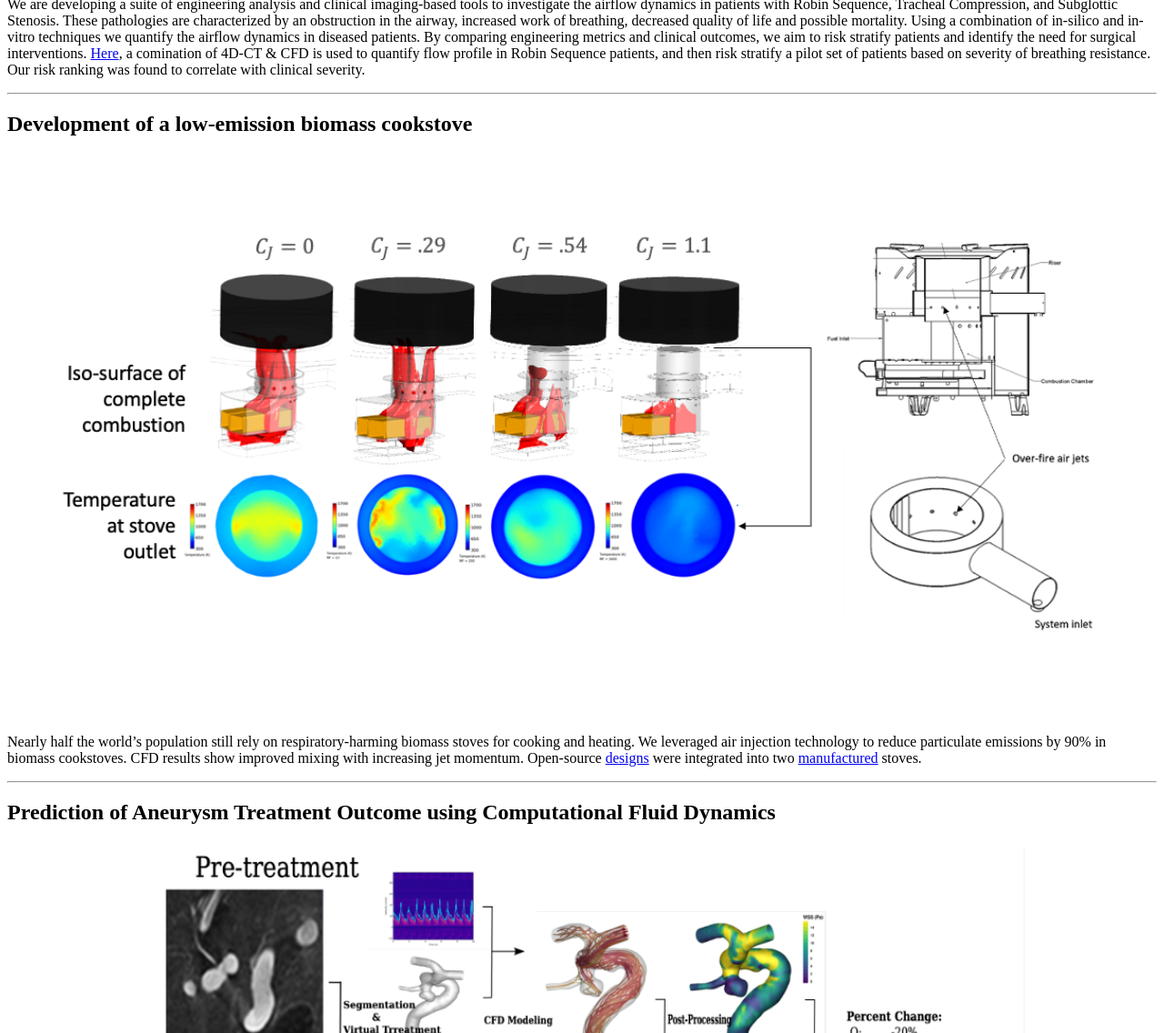
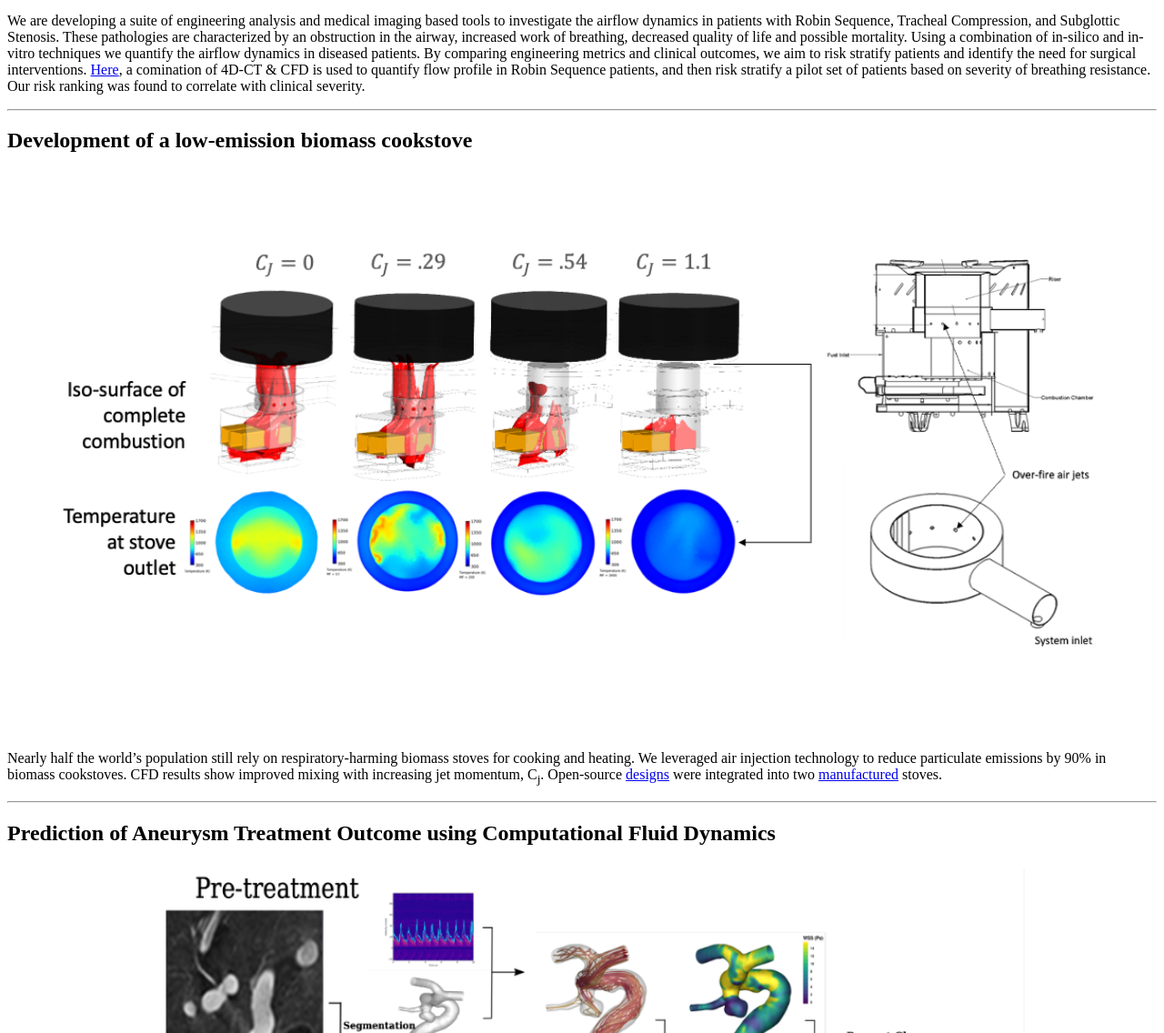
Before and after one commit to mc-barbour/personal_website, a Jekyll site: the page built from selected_projects.md, in a window 1280 px wide and 1400 px high, scrolled down 1127 px. Shown: the part 264-1400 px from the top of the window at 91% size. Built offline with Jekyll 4.4.1, drawn with Linux system fonts in a browser that asks for light colours; some of the changed text lies outside the part shown; grey boxes are pictures that could not be loaded.

Commit message:
small tweaks

```diff
--- a/_includes/sidebar.html
+++ b/_includes/sidebar.html
@@ -9,6 +9,7 @@
       </h1>
       <p class="lead">{{ site.description }}</p>
       <p class='work_place'>{{site.work}}</p>
+
     </div>
 
     <nav class="sidebar-nav">
@@ -28,7 +29,7 @@
           {% endif %}
         {% endif %}
       {% endfor %}
-
+      <br>
       <!--<a class="sidebar-nav-item" href="{{ site.github.repo }}/archive/v{{ site.version }}.zip">Download</a>-->
       <!--<a class="sidebar-nav-item" href="{{ site.github.repo }}">GitHub project</a>-->
       <span class="sidebar-nav-item">barbourm@uw.edu</span>
--- a/selected_projects.md
+++ b/selected_projects.md
@@ -13,7 +13,7 @@
 
 <img src="../images/robin_image.png" alt="robin" width="100%">
 
-We are developing a suite of engineering analysis and clinical imaging-based tools to investigate the airflow dynamics in patients with Robin Sequence, Tracheal Compression, and Subglottic Stenosis. These pathologies are characterized by an obstruction in the airway, increased work of breathing, decreased quality of life and possible mortality. Using a combination of in-silico and in-vitro techniques we quantify the airflow dynamics in diseased patients. By comparing engineering metrics and clinical outcomes, we aim to risk stratify patients and identify the need for surgical interventions. <a href='https://link.springer.com/article/10.1007/s10439-022-03036-6'>Here</a>, a comination of 4D-CT & CFD is used to quantify flow profile in Robin Sequence patients, and then risk stratify a pilot set of patients based on severity of breathing resistance. Our risk ranking was found to correlate with clinical severity.
+We are developing a suite of engineering analysis and medical imaging based tools to investigate the airflow dynamics in patients with Robin Sequence, Tracheal Compression, and Subglottic Stenosis. These pathologies are characterized by an obstruction in the airway, increased work of breathing, decreased quality of life and possible mortality. Using a combination of in-silico and in-vitro techniques we quantify the airflow dynamics in diseased patients. By comparing engineering metrics and clinical outcomes, we aim to risk stratify patients and identify the need for surgical interventions. <a href='https://link.springer.com/article/10.1007/s10439-022-03036-6'>Here</a>, a comination of 4D-CT & CFD is used to quantify flow profile in Robin Sequence patients, and then risk stratify a pilot set of patients based on severity of breathing resistance. Our risk ranking was found to correlate with clinical severity.
 
 ---------------------------------------
 
@@ -26,7 +26,7 @@
 
 <img src="../images/cookstoves.png" alt="cookstoves" width="100%">
 
-Nearly half the world's population still rely on respiratory-harming biomass stoves for cooking and heating. We leveraged air injection technology to reduce particulate emissions by 90% in biomass cookstoves. CFD results show improved mixing with increasing jet momentum. Open-source <a href='https://www-sciencedirect-com.offcampus.lib.washington.edu/science/article/pii/S0973082621001083'>designs</a>  were integrated into two <a href='https://burnstoves.com/products/wood-stoves/turbo'> manufactured</a> stoves.
+Nearly half the world's population still rely on respiratory-harming biomass stoves for cooking and heating. We leveraged air injection technology to reduce particulate emissions by 90% in biomass cookstoves. CFD results show improved mixing with increasing jet momentum, C<sub>j</sub>. Open-source <a href='https://www-sciencedirect-com.offcampus.lib.washington.edu/science/article/pii/S0973082621001083'>designs</a>  were integrated into two <a href='https://burnstoves.com/products/wood-stoves/turbo'> manufactured</a> stoves.
 
 ---------------------------------------
 
```
Also changed, not shown: other parts of selected_projects.md (+1 -1 lines), about_me.md (+5 -3 lines), test.md (deleted, +0 -6 lines).
